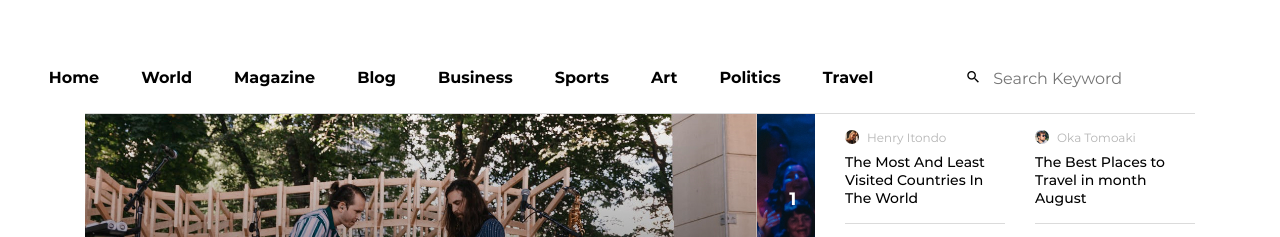
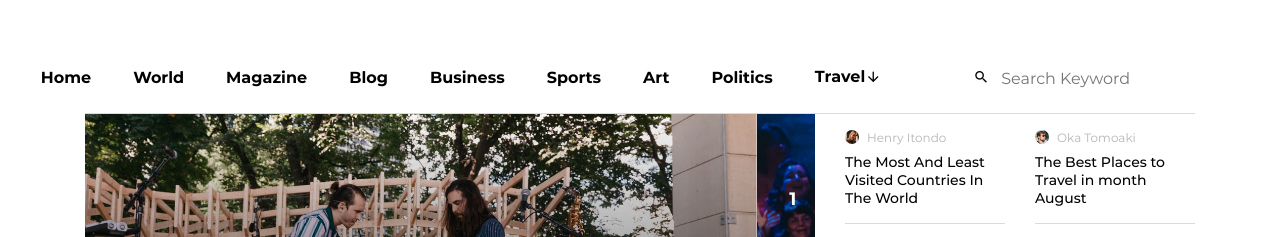
Before and after one commit to RaisulAshik/news_feed, a website: page index.html in a window 1280 px wide. Shown: the part 181-418 px from the top of the page. Drawn offline with Linux system fonts and the light colour scheme; files that its build step writes are made by us from their sources.

Commit message:
change style

```diff
--- a/index.html
+++ b/index.html
@@ -145,7 +145,10 @@
                       >
                     </li> -->
                     <li class="nav-item dropdown">
-                      <a class="nav-link" href="pages/travel.html">Travel</a>
+                      <a class="nav-link d-flex" href="pages/travel.html">
+                        <span>Travel</span> <i class="mdi mdi-arrow-down"></i
+                      ></a>
+
                       <div class="dropdown-content">
                         <a href="#">Link 1</a>
                         <a href="#">Link 2</a>
```
